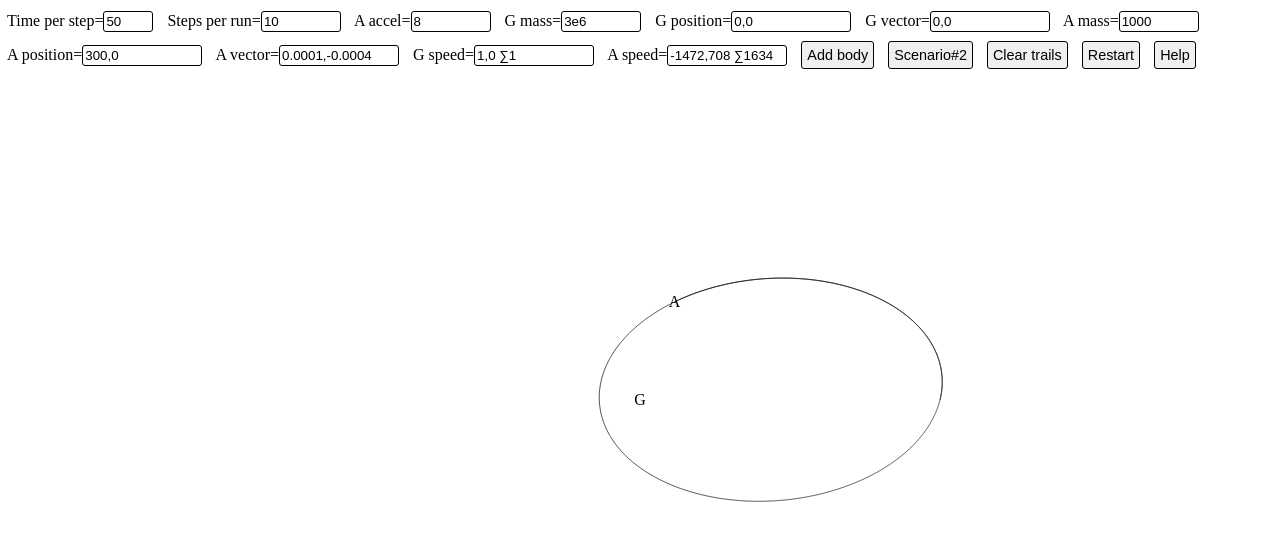
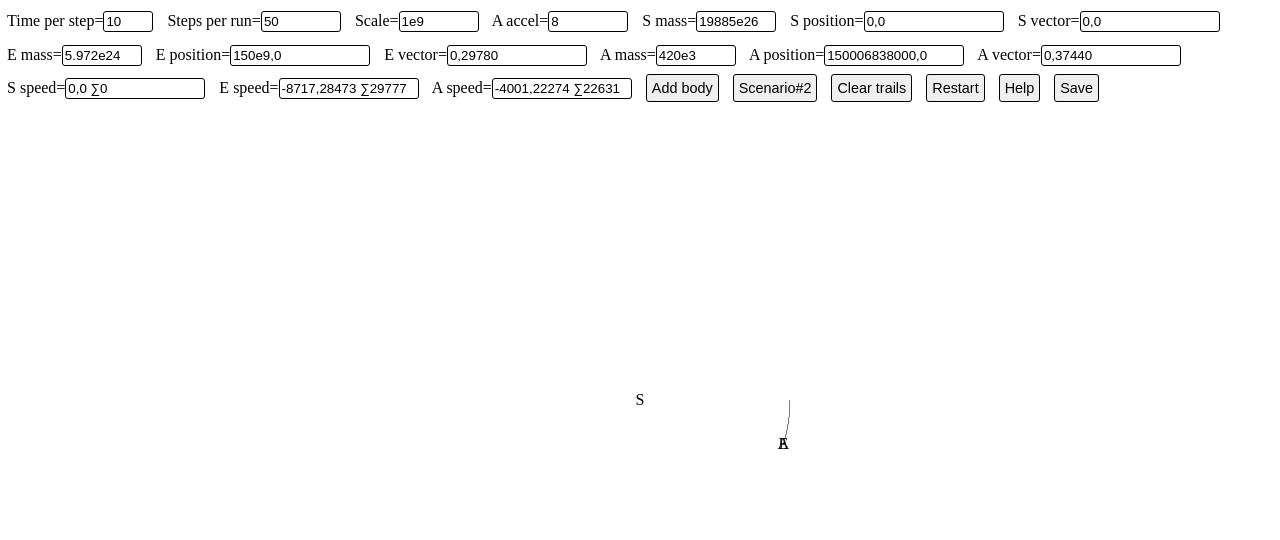
Before and after one commit to lgommans/badgravity, a plain HTML site: page index.htm in a window 1280 px wide. Drawn offline with Linux system fonts and the light colour scheme.

Commit message:
use real units, add save/load feature, set default scenario to sun-earth-iss

```diff
--- a/cart2.js
+++ b/cart2.js
@@ -1,5 +1,3 @@
-const SCALE = 1;
-
 function Cart2(x,y) {
 	this.x = 0;
 	this.y = 0;
@@ -63,10 +61,11 @@ function Cart2(x,y) {
 		return `${x},${y}`;
 	}
 
-	this.toPagePos = function(scale) {
-		return {
-			x: (innerWidth / 2) + (this.x / SCALE),
-			y: (innerHeight / 2) + (this.y / SCALE),
-		};
+	this.angle = function(a) {
+		let radians = Math.atan2(this.y - a.y, a.x - this.x);
+		let degrees = (radians * 180) / Math.PI;
+		while (degrees >= 360) degrees -= 360;
+		while (degrees < 0) degrees += 360;
+		return degrees;
 	}
 }
--- a/engine.js
+++ b/engine.js
@@ -14,14 +14,101 @@ function lengthdir_y(len, dir) {
 	return len * -Math.sin(dir / 180 * Math.PI);
 }
 
+Cart2.prototype.toPagePos = function() {
+	return new Cart2((innerWidth / 2) + (this.x / scale), (innerHeight / 2) + (this.y / scale));
+}
+
+function saveGame() {
+	let gamedata = {
+		tps: timeperstepfield.value,
+		spr: stepsperrunfield.value,
+		scale: scale,
+		Aaccel: accelfield.value,
+		fixedSun: fixedSun,
+		bodies: [],
+	};
+
+	for (let i in bodies) {
+		let b = bodies[i];
+		gamedata.bodies.push({
+			name: b.innerText,
+			spos: $(`#${b.innerText}pos`).value,
+			svec: $(`#${b.innerText}vec`).value,
+			mass: $(`#${b.innerText}mass`).value,
+			cpos: b.position.toString(),
+			cvec: b.velocity.toString(),
+		});
+		if (b.orientation) {
+			gamedata.bodies[gamedata.bodies.length - 1].orientation = b.orientation;
+		}
+	}
+
+	location.hash = '#' + JSON.stringify(gamedata);
+
+	if ( ! localStorage.savemsgshown) {
+		alert('The game state was successfully encoded into the page link.\nPlease copy and store the link from the address bar to save this state.\nThis message is shown only once.');
+		localStorage.savemsgshown = true;
+	}
+}
+
+function loadGame(data) {
+	data = JSON.parse(data);
+
+	timeperstepfield.value = data.tps;
+	stepsperrunfield.value = data.spr;
+	$("#scaleinput").value = data.scale;
+	accelfield.value = data.Aaccel;
+	fixedSun = data.fixedSun;
+
+	if (bodies.length > data.bodies.length) {
+		alert('Cannot fully load game data: removing bodies not yet supported and your local game already has more than are in the save.');
+		// At least move the other one(s) out of the way..
+		for (let i in bodies) {
+			bodies[i].position = new Cart2(-1e40, -1e40);
+			bodies[i].velocity = new Cart2(0, 0);
+			$(`#${bodies[i].innerText}vec`).value = '0,0';
+			$(`#${bodies[i].innerText}pos`).value = '-1e40,-1e40';
+			$(`#${bodies[i].innerText}mass`).value = '0';
+		}
+	}
+
+	while (bodies.length < data.bodies.length) {
+		addBody(); // don't care about params, we're going to override them anyway
+	}
+
+	for (let datai in data.bodies) {
+		// Because the controls aren't bound to a body and I can't change the name easily atm, let's just find a matching one.
+		// The way names are generated, everyone with the same body count should have the same bodies' names as well. So it should work... until we change something in the game.
+		let found = false;
+		datai = parseInt(datai);
+		for (let locali in bodies) {
+			if (bodies[locali].innerText == data.bodies[datai].name) {
+				let b = data.bodies[datai];
+
+				bodies[locali].position = new Cart2(b.cpos.x, b.cpos.y);
+				bodies[locali].velocity = new Cart2(b.cvec.x, b.cvec.y);
+				$(`#${bodies[locali].innerText}vec`).value = b.svec;
+				$(`#${bodies[locali].innerText}pos`).value = b.spos;
+				$(`#${bodies[locali].innerText}mass`).value = b.mass;
+
+				found = true;
+				break;
+			}
+		}
+
+		if ( ! found) {
+			// If you get this error, well, the data is there, you can restore it if you improve the restoring process...
+			alert('Loading error due to my shitty setup: did not find a matching body for one of the savegame bodies');
+		}
+	}
+}
+
 function shoottowardsmouse() {
-	let distance = 15; // create the object at this distance from A
-	let vel = 0.001; // speed at which you fire the shot
+	// TODO why does this change A's trajectory so much when the new body has a mass of 1 and is sufficiently far away?
+	let distance = 25e9; // create the object at this distance from A
+	let vel = 343 * 2; // speed at which you fire the shot, approximately mach 2
 
-	let radians = Math.atan2($("#Abody").position.toPagePos().y - mouseY, mouseX - $("#Abody").position.toPagePos().x);
-	let degrees = (radians * 180) / Math.PI;
-	while (degrees >= 360) degrees -= 360;
-	while (degrees < 0) degrees += 360;
+	let degrees = $("#Abody").position.toPagePos().angle(new Cart2(mouseX, mouseY));
 	let config;
 	addBody(config = {
 		velocity: new Cart2($("#Abody").velocity).addTo(new Cart2(lengthdir_x(vel, degrees), lengthdir_y(vel, degrees))),
@@ -29,26 +116,12 @@ function shoottowardsmouse() {
 	});
 }
 
-function resetParameters() {
+function resetSimulation() {
 	$("canvas").width = innerWidth;
 	$("canvas").height = innerHeight;
-
-	sun.position = new Cart2(parseFloat($("#Gpos").value.split(',')[0]), parseFloat($("#Gpos").value.split(',')[1]));
-	sun.velocity = new Cart2(parseFloat($("#Gvec").value.split(',')[0]), parseFloat($("#Gvec").value.split(',')[1]));
-	sun.mass = parseFloat($("#Gmass").value);
-	sun.innerText = 'G';
-
-	orb.position = new Cart2(parseFloat($("#Apos").value.split(',')[0]), parseFloat($("#Apos").value.split(',')[1]));
-	orb.velocity = new Cart2(parseFloat($("#Avec").value.split(',')[0]), parseFloat($("#Avec").value.split(',')[1]));
-	orb.mass = parseFloat($("#Amass").value);
-	orb.innerHTML = 'A';
-	orb.orientation = 0;
+	scale = parseFloat($("#scaleinput").value);
 
 	for (let i in bodies) {
-		if (bodies[i] == sun || bodies[i] == orb) {
-			continue;
-		}
-
 		let name = bodies[i].innerText;
 		bodies[i].position = new Cart2(parseFloat($(`#${name}pos`).value.split(',')[0]), parseFloat($(`#${name}pos`).value.split(',')[1]));
 		bodies[i].velocity = new Cart2(parseFloat($(`#${name}vec`).value.split(',')[0]), parseFloat($(`#${name}vec`).value.split(',')[1]));
@@ -57,18 +130,23 @@ function resetParameters() {
 
 function run() {
 	if (arrowUp) {
-		let accel = parseFloat(accelfield.value) / 1e6;
-		orb.velocity.addTo(new Cart2(lengthdir_x(accel, orb.orientation - 90), lengthdir_y(accel, orb.orientation + 90)));
-		orb.classList.add('boosting');
+		let accel = parseFloat(accelfield.value);
+		iss.velocity.addTo(new Cart2(lengthdir_x(accel, iss.orientation - 90), lengthdir_y(accel, iss.orientation + 90)));
+		iss.classList.add('boosting');
 	}
 	else {
-		orb.classList.remove('boosting');
+		iss.classList.remove('boosting');
 	}
 	if (arrowLeft) {
-		orb.orientation -= 4.5;
+		iss.orientation -= 4.5;
 	}
 	if (arrowRight) {
-		orb.orientation += 4.5;
+		iss.orientation += 4.5;
+	}
+
+	for (let i in bodies) {
+		let name = bodies[i].innerText;
+		bodies[i].mass = parseFloat($(`#${name}mass`).value);
 	}
 
 	stepsperrun = parseFloat(stepsperrunfield.value);
@@ -78,7 +156,6 @@ function run() {
 
 	for (let i in bodies) {
 		let name = bodies[i].innerText;
-		bodies[i].mass = parseFloat($(`#${name}mass`).value);
 
 		if (bodies[i].orientation !== undefined) {
 			bodies[i].style.transform = `rotate(${bodies[i].orientation}deg)`;
@@ -96,7 +173,7 @@ function run() {
 }
 
 function step() {
-	let deltatime = 10 * parseFloat(timeperstep.value);
+	let deltatime = 10 * parseFloat(timeperstepfield.value);
 
 	let prevpositions = {};
 	for (let i in bodies) {
@@ -105,41 +182,49 @@ function step() {
 
 	for (let i in bodies) {
 		for (let j in bodies) {
-			if (i == j) {
-				continue; // don't compute self-gravitation
+			if (i >= j) {
+				// compute every body pair once
+				continue;
 			}
 
 			if (fixedSun && bodies[i] == sun) {
 				continue;
 			}
 
-			// this trig-free method does this:
-			// 1. velocity += dt * radius * -GravityConstant * mass * radius.abs()^-1.5
-			// 2. position += dt * velocity
+			let separation = bodies[i].position.sub(bodies[j].position).abs();
 
-			// compute radius of separation
-			let radius = bodies[i].position.sub(bodies[j].position);
+			let masses = bodies[i].mass * bodies[j].mass;
+			let grav_accel = GravityConstant * (masses / Math.pow(separation, 2)) * deltatime;
+			let degrees = bodies[i].position.angle(bodies[j].position);
+			bodies[i].velocity.addTo(new Cart2(lengthdir_x(grav_accel / bodies[i].mass, degrees), lengthdir_y(grav_accel / bodies[i].mass, degrees)));
+			degrees += 180;
+			bodies[j].velocity.addTo(new Cart2(lengthdir_x(grav_accel / bodies[j].mass, degrees), lengthdir_y(grav_accel / bodies[j].mass, degrees)));
 
-			// update velocity with gravitational acceleration
-			bodies[i].velocity.addTo(radius.mult(deltatime * (-GravityConstant * bodies[j].mass * radius.invSumCube())));
-			// update position with velocity
-			bodies[i].position.addTo(bodies[i].velocity.mult(deltatime));
+			if ( ! window.first || window.first < 10) {
+				console.log('computing', bodies[i].innerText, bodies[j].innerText, new Cart2(lengthdir_x(grav_accel / bodies[i].mass, degrees), lengthdir_y(grav_accel / bodies[i].mass, degrees)), new Cart2(lengthdir_x(grav_accel / bodies[j].mass, degrees), lengthdir_y(grav_accel / bodies[j].mass, degrees)));
+			}
 		}
+	}
+
+	if ( ! window.first) window.first = 0;
+	window.first++;
+	for (let i in bodies) {
+		bodies[i].position.addTo(bodies[i].velocity.mult(deltatime));
 	}
 
 	if (STROKE) {
 		for (let i in bodies) {
 			let pagepos = bodies[i].position.toPagePos();
-			canvas.beginPath();
-			canvas.moveTo(prevpositions[i].x, prevpositions[i].y);
-			if (bodies[i] == orb && arrowUp) {
-				canvas.strokeStyle = `rgba(255, 0, 0, 1)`;
+			canvasctx.beginPath();
+			canvasctx.moveTo(prevpositions[i].x, prevpositions[i].y);
+			if (bodies[i] == iss && arrowUp) {
+				canvasctx.strokeStyle = `rgba(255, 0, 0, 1)`;
 			}
 			else {
-				canvas.strokeStyle = `rgba(0, 0, 0, 0.7)`;
+				canvasctx.strokeStyle = `rgba(0, 0, 0, 0.7)`;
 			}
-			canvas.lineTo(pagepos.x, pagepos.y);
-			canvas.stroke();
+			canvasctx.lineTo(pagepos.x, pagepos.y);
+			canvasctx.stroke();
 		}
 	}
 }
@@ -158,7 +243,7 @@ function scenario2() {
 	fixedSun = true;
 	sun.position = new Cart2(0, 0);
 	sun.velocity = new Cart2(0, 0);
-	$("#Gmass").value = '5e5';
+	$("#Smass").value = '5e5';
 
 	$("#Amass").value = '1';
 	$("#Avec").value = '0,0.0001';
@@ -171,7 +256,7 @@ function scenario2() {
 	$("#Cvec").value = '-0.00023,0';
 	$("#Cmass").value = 6000;
 
-	resetParameters();
+	resetSimulation();
 }
 
 function addBody(config) {
@@ -213,16 +298,15 @@ let GravityConstant = 6.6742e-11;
 let FPSINDEPENDENT = false;
 let STROKE = true;
 let FPS = 30;
-let VELOCITY_DISPLAY_CONFIG = {multiply: 1000000, round: true, total: true};
+let VELOCITY_DISPLAY_CONFIG = {round: true, total: true};
 
-let sun = $("#Gbody");
-let orb = $("#Abody");
-let timeperstep = $("#timeperstepinput");
-let stepsperrun = $("#stepsperrun");
-let canvas = $("canvas").getContext('2d');
+let sun = $("#Sbody");
+let earth = $("#Ebody");
+let iss = $("#Abody");
+
+let timeperstepfield = $("#timeperstepinput");
+let canvasctx = $("canvas").getContext('2d');
 let clearstrokebtn = $("#clearstroke");
-let Gmassfield = $("#Gmass");
-let Amassfield = $("#Amass");
 let stepsperrunfield = $("#stepsperruninput");
 let accelfield = $("#accelinput");
 let fixedSun = false;
@@ -231,10 +315,10 @@ let arrowUp = false;
 let arrowLeft = false;
 let arrowRight = false;
 
-$("#restartbtn").onclick = resetParameters;
+$("#restartbtn").onclick = resetSimulation;
 
 clearstrokebtn.onclick = function() {
-	canvas.clearRect(0, 0, $("canvas").width, $("canvas").height)
+	canvasctx.clearRect(0, 0, $("canvas").width, $("canvas").height)
 };
 
 document.onkeydown = function(ev) {
@@ -294,21 +378,28 @@ $("#addbodybtn").onclick = function() {
 	});
 };
 
-let bodies = [sun, orb];
-let mainloop = false;
+let bodies = [sun, earth, iss];
 let mouseX = 0;
 let mouseY = 0;
+let scale = 1e9;
 
 /*
 let framecount = 0;
 let starttime = new Date().getTime();
 function getfps() {
 	console.log(framecount / ((new Date().getTime() - starttime) / 1000));
-	framecount = 0;
-	starttime = new Date().getTime();
 }
 setInterval(getfps, 1000);
 */
 
-resetParameters();
+sun.innerText = 'S';
+earth.innerText = 'E';
+iss.innerText = 'A';
+iss.orientation = 0;
+
+if (location.hash.length > 2) {
+	loadGame(unescape(location.hash.substring(1)));
+}
+
+resetSimulation();
 requestAnimationFrame(run);
--- a/index.htm
+++ b/index.htm
@@ -28,7 +28,7 @@
 		border-radius: 3px;
 	}
 	input[type="text"] {
-		width: 120px;
+		width: 140px;
 	}
 	input[type="number"] {
 		width: 80px;
@@ -58,30 +58,34 @@
 </noscript>
 <canvas></canvas>
 <div id=bodies>
-	<div id=Gbody></div>
+	<div id=Sbody></div>
+	<div id=Ebody></div>
 	<div id=Abody></div>
 </div>
 <div id=controls>
-	<label title="Amount of time that passes each time the simulator does one step. Lower is more precision.">Time per step=<input type=number value=50 id=timeperstepinput></label>
-	<label title="Number of steps forwards per run of the simulation (it calls the step function this many times)">Steps per run=<input type=number min=0 step=1 value=10 id=stepsperruninput></label>
+	<label title="Amount of time that passes each time the simulator does one step. Lower is more precision.">Time per step=<input type=number value=10 id=timeperstepinput></label>
+	<label title="Number of steps forwards per run of the simulation (it calls the step function this many times)">Steps per run=<input type=number min=0 step=1 value=50 id=stepsperruninput></label>
+	<label title="How many meters per pixel? Applied upon restart.">Scale=<input type=number value=1e9 id=scaleinput></label>
 	<label title="How fast your ship (A) accelerates. Lower for more precise movements.">A accel=<input type=number value=8 id=accelinput></label>
 
-	<!-- <label title="Instead of insane speed-ups, getting very close to the planet slows you down">Atmospheres=<input type=checkbox id=atmospherescheckbox checked></label> -->
+	<span id=bodiescontrols>
+		<label title="Mass of object in kg. This value is applied immediately">S mass=<input type=number value=19885e26 id=Smass></label>
+		<label title="Start position in m. This value is applied when you restart">S position=<input type=text value="0,0" id=Spos></label>
+		<label title="Start speed in m/s. This value is applied when you restart">S vector=<input type=text value="0,0" id=Svec></label>
 
-	<!-- TODO make number of bodies variable. -->
-	<span id=bodiescontrols>
-		<label title="Mass of object. This value is applied immediately">G mass=<input type=number value=3e6 id=Gmass></label>
-		<label title="Start position. This value is applied when you restart">G position=<input type=text value="0,0" id=Gpos></label>
-		<label title="Start speed. This value is applied when you restart">G vector=<input type=text value="0,0" id=Gvec></label>
+		<label title="Mass of object in kg. This value is applied immediately">E mass=<input type=number value=5.972e24 id=Emass></label>
+		<label title="Start position in m. This value is applied when you restart">E position=<input type=text value="150e9,0" id=Epos></label>
+		<label title="Start speed in m/s. This value is applied when you restart">E vector=<input type=text value="0,29780" id=Evec></label>
 
-		<label title="Mass of object. This value is applied immediately">A mass=<input type=number value=1000 id=Amass></label>
-		<label title="Start position. This value is applied when you restart">A position=<input type=text value="300,0" id=Apos></label>
-		<label title="Start speed. This value is applied when you restart">A vector=<input type=text value="0.0001,-0.0004" id=Avec></label>
+		<label title="Mass of object in kg. This value is applied immediately">A mass=<input type=number value=420e3 id=Amass></label>
+		<label title="Start position in m. This value is applied when you restart">A position=<input type=text value="150006838000,0" id=Apos></label>
+		<label title="Start speed in m/s. This value is applied when you restart">A vector=<input type=text value="0,37440" id=Avec></label>
 	</span>
 
 	<span id=bodiesspeeds>
-		<label>G speed=<input readonly type=text id=Gvelocity></label>
-		<label>A speed=<input readonly type=text id=Avelocity></label>
+		<label title="m/s">S speed=<input readonly type=text id=Svelocity></label>
+		<label title="m/s">E speed=<input readonly type=text id=Evelocity></label>
+		<label title="m/s">A speed=<input readonly type=text id=Avelocity></label>
 	</span>
 
 	<label title="Add a body to the system. Spawns near A at A's current vector; you need to adjust the parameters and restart to get the orbit you want (if anything in particular)."><input type=button value="Add body" id=addbodybtn></label>
@@ -89,6 +93,7 @@
 	<label><input type=button value="Clear trails" id=clearstroke></label>
 	<label><input type=button value="Restart" id=restartbtn></label>
 	<label><input type=button value="Help" onclick='location="about.html";'></label>
+	<label><input type=button value="Save" onclick='saveGame();'></label>
 </div>
 
 <script src='cart2.js'></script>
```
Also changed, not shown: about.html (+18 -0 lines).
